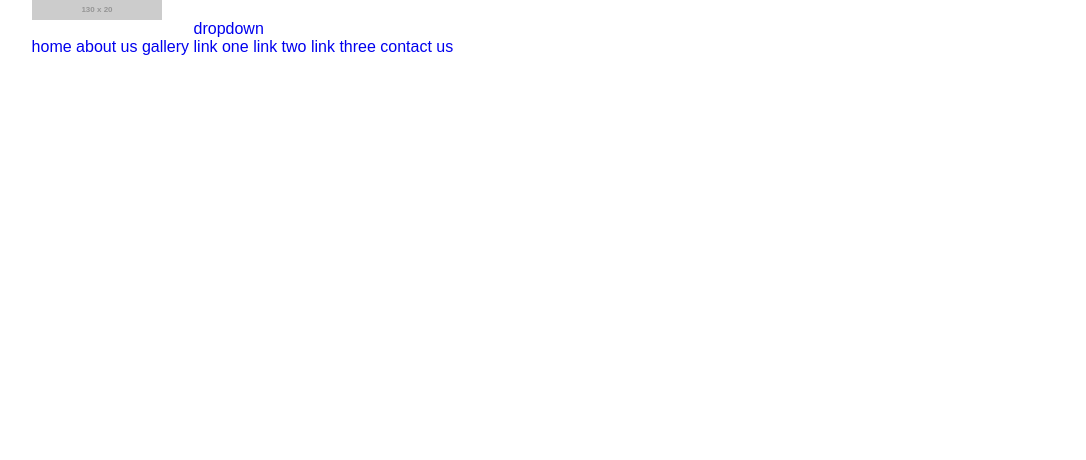
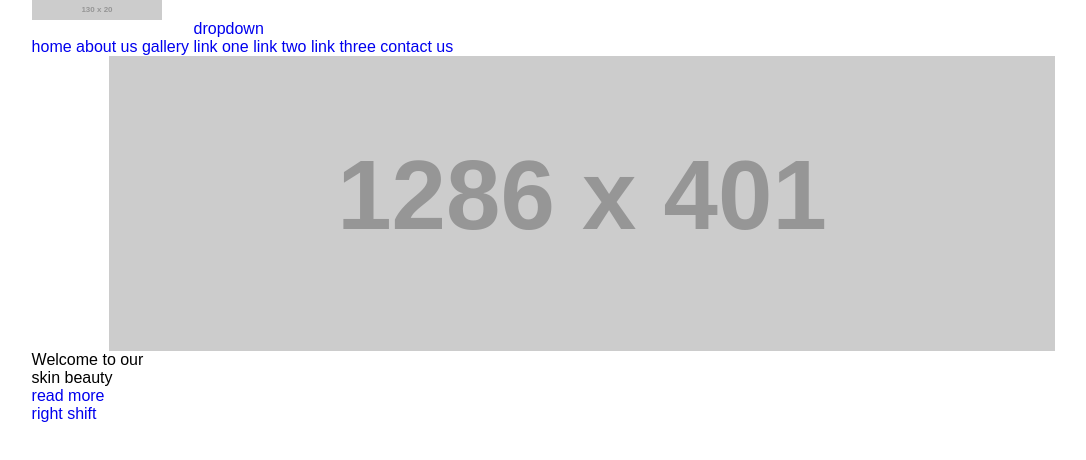
Before and after one commit to lihereshma/skin_beauty, a plain HTML site: page index.html in a window 1280 px wide. Shown: the whole page, without its empty margins (58-1144 px from the left). Drawn offline with Linux system fonts and the light colour scheme; placeholder pictures from the web are drawn by us.

Commit message:
banner section structuring end

```diff
--- a/index.html
+++ b/index.html
@@ -64,7 +64,19 @@
       <!--banner section start-->
       <section class="banner">
         <div class="wrapper">
-
+          <figure class="banner_image">
+            <div class="wrapper">
+              <img src="https://via.placeholder.com/1286x401.png?text=Skin Beauty" alt="Logo">
+            </div>
+          </figure>
+          <div class="banner_content">
+            <div>
+              <span>Welcome to our</span>
+              <h2>skin beauty</h2>
+              <a href="#FIXME" title="Read More">read more</a>
+            </div>
+            <a href="#FIXME" class="right_shift" class="Right Shift">right shift</a>
+          </div>
         </div>
       </section>
       <!--banner section end-->
```
